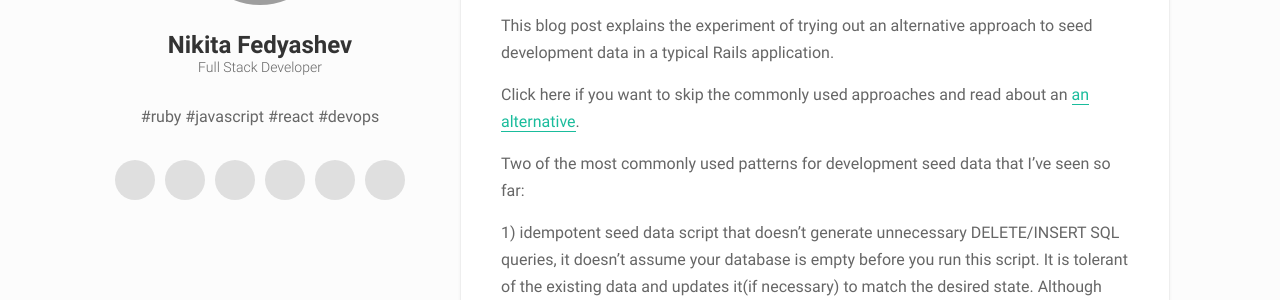
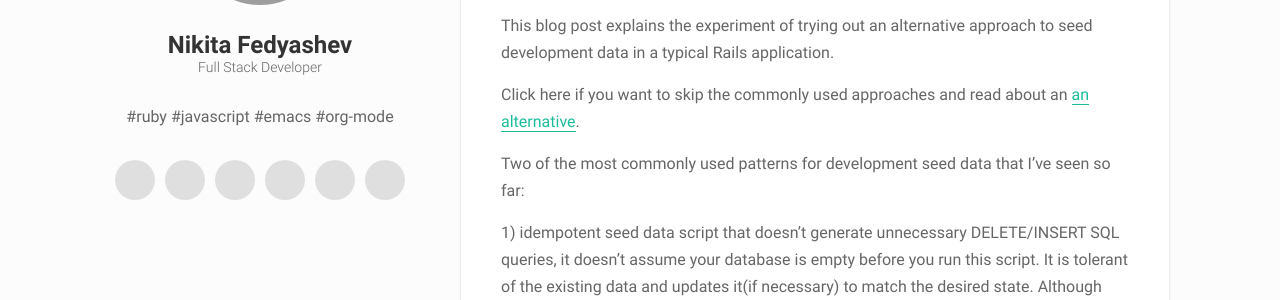
Before and after one commit to nfedyashev/nfedyashev.github.io, a Jekyll site: the page built from index.html, in a window 1280 px wide. Shown: the part 195-495 px from the top of the page. Built offline with Jekyll 4.4.1, drawn with Linux system fonts in a browser that asks for light colours; the list of posts is cut into pages by our own code; grey boxes are pictures that could not be loaded.

Commit message:
Trigger config update

```diff
--- a/_config.yml
+++ b/_config.yml
@@ -2,7 +2,7 @@
 name: Nikita Fedyashev
 job_title: Full Stack Developer
 email: nfedyashev@gmail.com
-description: "#ruby #javascript #react #devops"
+description: "#ruby #javascript #emacs #org-mode"
 avatar: https://avatars0.githubusercontent.com/u/61983?s=400&v=4
 favicon: /favicon.ico
 twitter_handler: nfedyashev
@@ -81,7 +81,21 @@ sass:
   style: compressed
 
 # Exclude from processing.
-# The following items will not be processed, by default. Create a custom list
-# to override the default setting.
-exclude:
-  - .idea
+# The following items will not be processed, by default.
+# Any item listed under the `exclude:` key here will be automatically added to
+# the internal "default list".
+#
+# Excluded items can be processed by explicitly listing the directories or
+# their entries' file path in the `include:` list.
+#
+# exclude:
+#   - .sass-cache/
+#   - .jekyll-cache/
+#   - gemfiles/
+#   - Gemfile
+#   - Gemfile.lock
+#   - node_modules/
+#   - vendor/bundle/
+#   - vendor/cache/
+#   - vendor/gems/
+#   - vendor/ruby/
```
